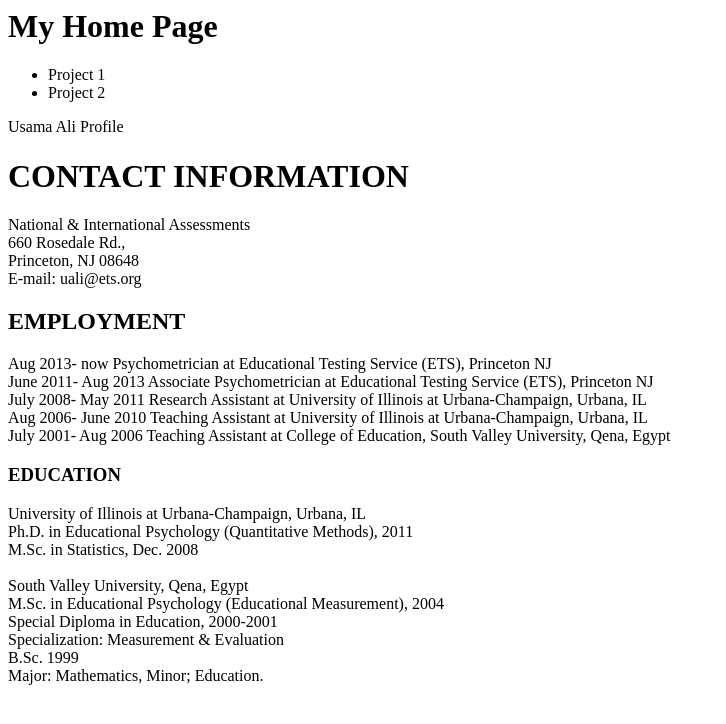
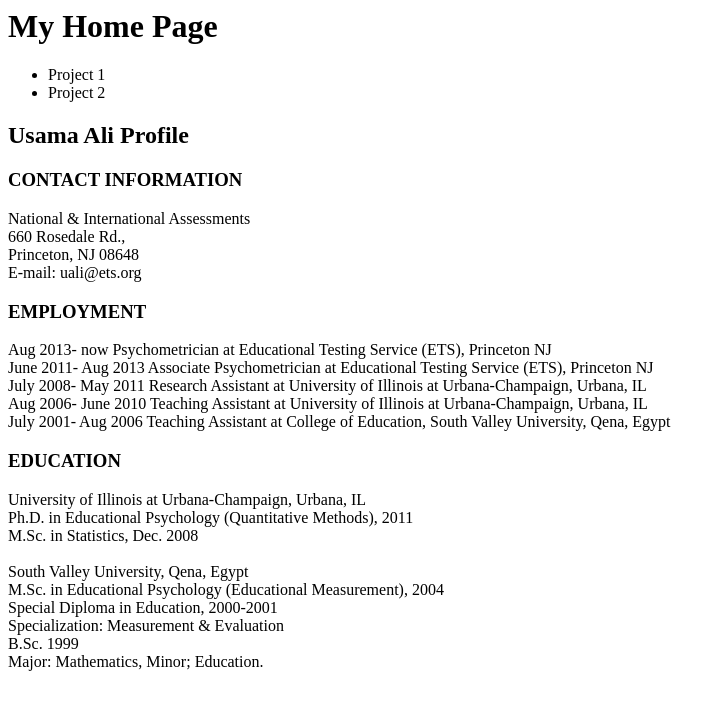
Before and after one commit to usama-ali/usama-ali.github.io, a plain HTML site: page index.html in a window 1280 px wide. Shown: the whole page, without its empty margins (0-726 px from the left). Drawn offline with Linux system fonts and the light colour scheme.

Commit message:
Update index.html

```diff
--- a/index.html
+++ b/index.html
@@ -7,16 +7,16 @@
     <li> Project 2 </li>
   </ul>
 
-  <head> Usama Ali Profile </head>
+<h2> Usama Ali Profile </h2>
 
 <body>
-      <h1> CONTACT INFORMATION </h1>
+    <h3> CONTACT INFORMATION </h3>
         National & International Assessments <br>
         660 Rosedale Rd.,<br>
         Princeton, NJ 08648 <br>
         E-mail: uali@ets.org
 
-      <h2> EMPLOYMENT </h2>
+    <h3> EMPLOYMENT </h3>
         Aug 2013- now	Psychometrician at Educational Testing Service (ETS), Princeton NJ <br>
         June 2011- Aug 2013	Associate Psychometrician at Educational Testing Service (ETS), Princeton NJ <br>
         July 2008- May 2011	Research Assistant at University of Illinois at Urbana-Champaign, Urbana, IL <br>
```
Lines whose indentation alone changed are shown as unchanged.
